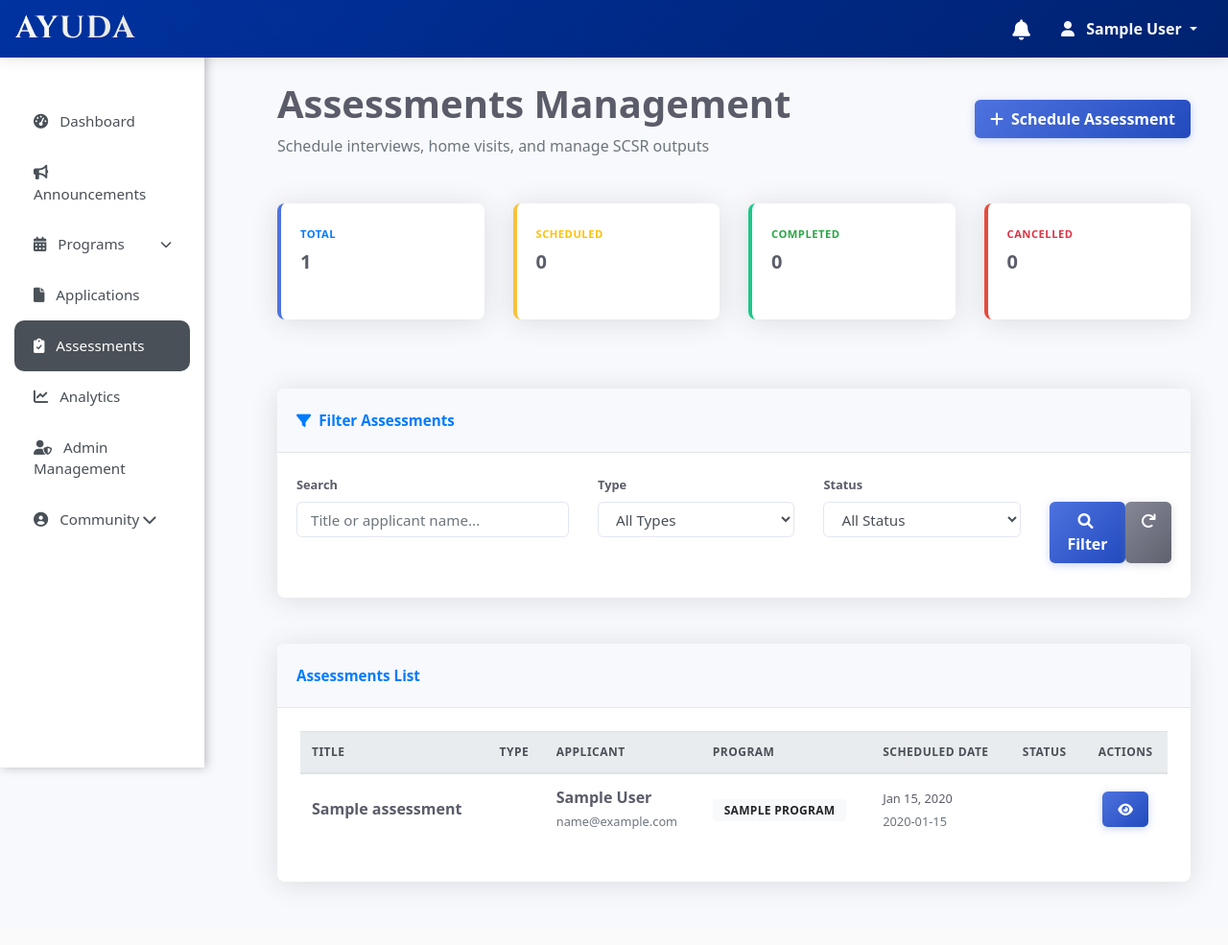
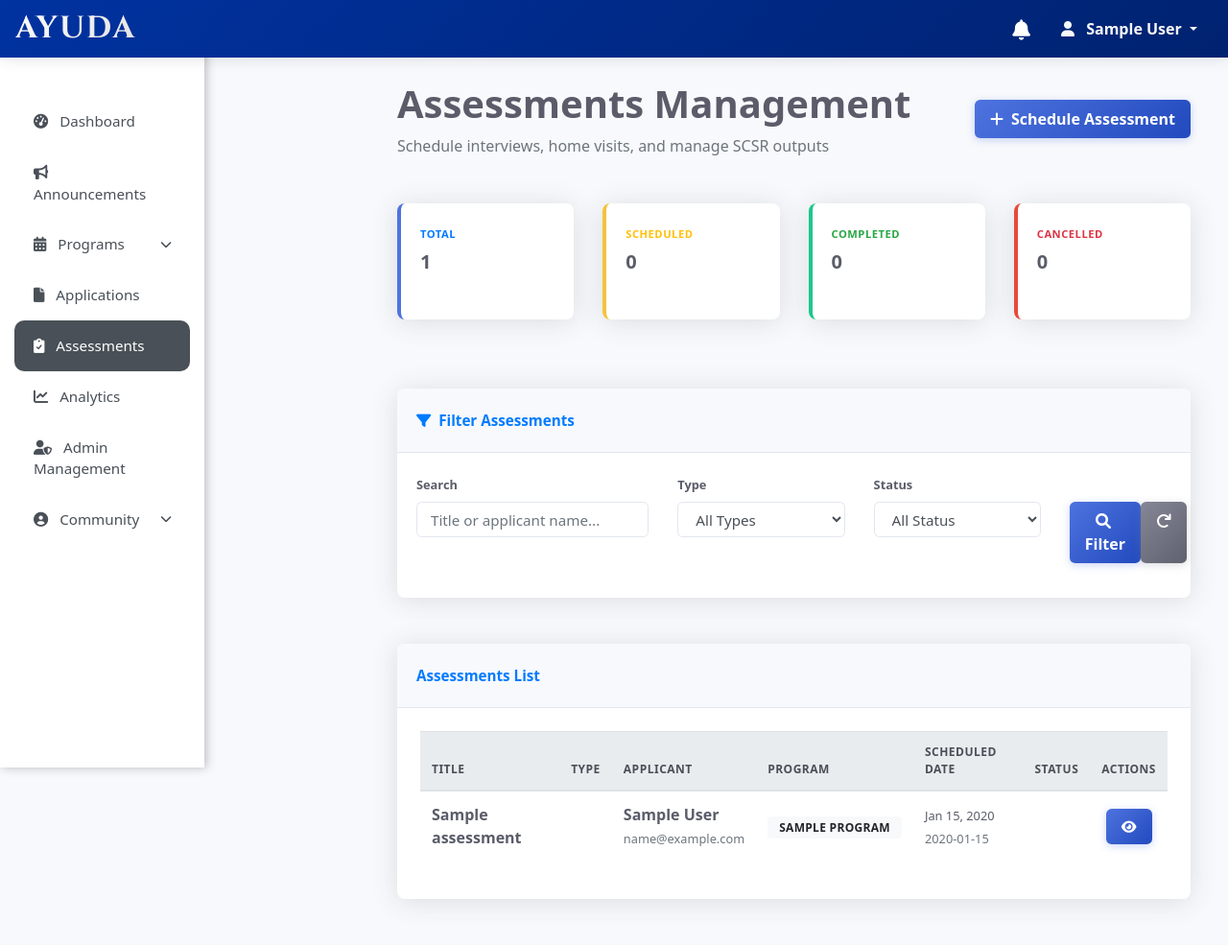
Before and after one commit to armanavi-lspu/AYUDA, a Flask app: page /admin/assessments in a window 1280 px wide. Shown: the whole page at 96% size. Before the commit the page ends 926 px from the top, so only its background shows below. Run offline with Flask 3, Linux system fonts and the light colour scheme; a user stored in the database is signed in; tables that the repository leaves empty hold one stand-in row (values such as "Sample post"); some libraries are stand-ins or nearby versions.

Commit message:
Re-align admin base sidebar and assessment templates to aldub branch design
Co-authored-by: armanavi-lspu <227430897+armanavi-lspu@users.noreply.github.com>

```diff
--- a/templates/admin/adm_assessment.html
+++ b/templates/admin/adm_assessment.html
@@ -44,7 +44,7 @@
 
     <!-- Statistics Cards -->
     <div class="row mb-5">
-        <div class="col-lg-3 col-md-6 mb-4">
+        <div class="col-lg col-md-6 mb-4">
             <div class="card border-left-primary shadow stats-card h-100">
                 <div class="card-body py-4">
                     <div class="text-xs font-weight-bold text-primary text-uppercase mb-2">Total</div>
@@ -53,7 +53,7 @@
             </div>
         </div>
 
-        <div class="col-lg-3 col-md-6 mb-4">
+        <div class="col-lg col-md-6 mb-4">
             <div class="card border-left-warning shadow stats-card h-100">
                 <div class="card-body py-4">
                     <div class="text-xs font-weight-bold text-warning text-uppercase mb-2">Scheduled</div>
@@ -62,7 +62,7 @@
             </div>
         </div>
 
-        <div class="col-lg-3 col-md-6 mb-4">
+        <div class="col-lg col-md-6 mb-4">
             <div class="card border-left-success shadow stats-card h-100">
                 <div class="card-body py-4">
                     <div class="text-xs font-weight-bold text-success text-uppercase mb-2">Completed</div>
@@ -71,7 +71,7 @@
             </div>
         </div>
 
-        <div class="col-lg-3 col-md-6 mb-4">
+        <div class="col-lg col-md-6 mb-4">
             <div class="card border-left-danger shadow stats-card h-100">
                 <div class="card-body py-4">
                     <div class="text-xs font-weight-bold text-danger text-uppercase mb-2">Cancelled</div>
@@ -132,7 +132,7 @@
 
     <!-- Assessments Table -->
     <div class="card shadow">
-        <div class="card-header py-4">
+        <div class="card-header py-4 d-flex justify-content-between align-items-center">
             <h6 class="m-0 font-weight-bold text-primary">Assessments List</h6>
         </div>
         <div class="card-body p-4">
--- a/templates/admin/admin_base.html
+++ b/templates/admin/admin_base.html
@@ -119,7 +119,7 @@
             z-index: 100;
             padding-top: 6.25rem;
             background-color: #ffffff;
-            width: 15.625rem;
+            width: 23.4375rem;
             box-shadow: 2px 0 10px rgba(0, 0, 0, 0.25);
         }
 
@@ -177,7 +177,7 @@
         }
 
         .content-wrapper {
-            margin-left: 15.625rem;
+            margin-left: 23.4375rem;
             padding-top: 60px;
         }
 
@@ -192,7 +192,7 @@
 
         @media (max-width: 768px) {
             .sidebar {
-                margin-left: -15.625rem;
+                margin-left: -23.4375rem;
             }
 
             .content-wrapper {
@@ -521,7 +521,7 @@
         }
 
         .content-wrapper {
-            margin-left: 250px;
+            margin-left: 375px;
             padding-top: 60px;
         }
 
@@ -536,7 +536,7 @@
 
         @media (max-width: 768px) {
             .sidebar {
-                margin-left: -250px;
+                margin-left: -375px;
             }
 
             .content-wrapper {
@@ -993,38 +993,40 @@
     <!-- Side Navigation Bar -->
     <nav class="col-md-2 d-none d-md-block sidebar collapse" id="sidebarMenu">
         <div class="sidebar-sticky">
+            {% set prog_active = request.path.startswith('/admin/programs') or request.path.startswith('/admin/subsidy') %}
+            {% set comm_active = request.path.startswith('/admin/community') %}
             <ul class="nav flex-column">
                 <li class="nav-item">
-                    <a class="nav-link active" href="{{ url_for('admin.dashboard') }}">
+                    <a class="nav-link{% if request.path == '/admin/dashboard' %} active{% endif %}" href="{{ url_for('admin.dashboard') }}">
                         <i class="fas fa-tachometer-alt mr-2"></i>
                         Dashboard
                     </a>
                 </li>
                 <li class="nav-item">
-                    <a class="nav-link" href="{{ url_for('admin.adm_announcements') }}">
+                    <a class="nav-link{% if request.path.startswith('/admin/announcement') %} active{% endif %}" href="{{ url_for('admin.adm_announcements') }}">
                         <i class="fas fa-bullhorn mr-2"></i>
                         Announcements
                     </a>
                 </li>
                 <!-- Programs Dropdown -->
                 <li class="nav-item">
-                    <a class="nav-link d-flex justify-content-between align-items-center" href="#programsSubmenu" data-toggle="collapse" aria-expanded="false">
+                    <a class="nav-link d-flex justify-content-between align-items-center{% if prog_active %} active{% endif %}" href="#programsSubmenu" data-toggle="collapse" aria-expanded="{{ 'true' if prog_active else 'false' }}">
                         <span>
                             <i class="fas fa-calendar-alt mr-2"></i>
                             Programs
                         </span>
                         <i class="fas fa-chevron-down small"></i>
                     </a>
-                    <div class="collapse" id="programsSubmenu">
+                    <div class="collapse{% if prog_active %} show{% endif %}" id="programsSubmenu">
                         <ul class="nav flex-column pl-4">
                             <li class="nav-item">
-                                <a class="nav-link py-2" href="{{ url_for('admin.adm_programs') }}">
+                                <a class="nav-link py-2{% if request.path.startswith('/admin/programs') %} active{% endif %}" href="{{ url_for('admin.adm_programs') }}">
                                     <i class="fas fa-hand-holding-usd mr-2"></i>
                                     Financial Assistance
                                 </a>
                             </li>
                             <li class="nav-item">
-                                <a class="nav-link py-2" href="{{ url_for('admin.adm_subsidy') }}">
+                                <a class="nav-link py-2{% if request.path.startswith('/admin/subsidy') %} active{% endif %}" href="{{ url_for('admin.adm_subsidy') }}">
                                     <i class="fas fa-money-check-alt mr-2"></i>
                                     Subsidy
                                 </a>
@@ -1033,46 +1035,48 @@
                     </div>
                 </li>
                 <li class="nav-item">
-                    <a class="nav-link" href="{{ url_for('admin.applications') }}">
+                    <a class="nav-link{% if request.path.startswith('/admin/applications') %} active{% endif %}" href="{{ url_for('admin.applications') }}">
                         <i class="fas fa-file mr-2"></i>
                         Applications
                     </a>
                 </li>
                 <li class="nav-item">
-                    <a class="nav-link" href="{{ url_for('admin.assessments') }}">
+                    <a class="nav-link{% if request.path.startswith('/admin/assessments') %} active{% endif %}" href="{{ url_for('admin.assessments') }}">
                         <i class="fas fa-clipboard-check mr-2"></i>
                         Assessments
                     </a>
                 </li>
                 <li class="nav-item">
-                    <a class="nav-link" href="{{ url_for('admin.analytics') }}">
+                    <a class="nav-link{% if request.path.startswith('/admin/analytics') %} active{% endif %}" href="{{ url_for('admin.analytics') }}">
                         <i class="fas fa-chart-line mr-2"></i>
                         Analytics
                     </a>
                 </li>
 
                 <li class="nav-item">
-                    <a class="nav-link" href="{{ url_for('admin.admin_management') }}">
+                    <a class="nav-link{% if request.path.startswith('/admin/admin_management') %} active{% endif %}" href="{{ url_for('admin.admin_management') }}">
                         <i class="fas fa-user-shield mr-2"></i>
                         Admin Management
                     </a>
                 </li>
                 <li class="nav-item">
-                    <a class="nav-link" href="#" data-toggle="collapse" data-target="#communitySubmenu" aria-expanded="false">
-                        <i class="fas fa-user-circle mr-2"></i>
-                        Community
-                        <i class="fas fa-chevron-down ml-auto"></i>
+                    <a class="nav-link d-flex justify-content-between align-items-center{% if comm_active %} active{% endif %}" href="#" data-toggle="collapse" data-target="#communitySubmenu" aria-expanded="{{ 'true' if comm_active else 'false' }}">
+                        <span>
+                            <i class="fas fa-user-circle mr-2"></i>
+                            Community
+                        </span>
+                        <i class="fas fa-chevron-down small"></i>
                     </a>
-                    <div class="collapse" id="communitySubmenu">
-                        <ul class="nav flex-column">
+                    <div class="collapse{% if comm_active %} show{% endif %}" id="communitySubmenu">
+                        <ul class="nav flex-column pl-4">
                             <li class="nav-item">
-                                <a class="nav-link pl-4" href="{{ url_for('admin.community') }}">
+                                <a class="nav-link py-2{% if request.path.startswith('/admin/community') and not request.path.startswith('/admin/community/verify') %} active{% endif %}" href="{{ url_for('admin.community') }}">
                                     <i class="fas fa-users mr-2"></i>
                                     Users
                                 </a>
                             </li>
                             <li class="nav-item">
-                                <a class="nav-link pl-4" href="{{ url_for('admin.community_verify') }}">
+                                <a class="nav-link py-2{% if request.path.startswith('/admin/community/verify') %} active{% endif %}" href="{{ url_for('admin.community_verify') }}">
                                     <i class="fas fa-user-check mr-2"></i>
                                     Verify
                                     {% if pending_verifications_count is defined and pending_verifications_count > 0 %}
--- a/templates/admin/view_assessment.html
+++ b/templates/admin/view_assessment.html
@@ -9,7 +9,11 @@
     }
 
     .bg-gradient-primary {
-        background: linear-gradient(135deg, #4e73df 0%, #224abe 100%);
+        background: linear-gradient(87deg, #5e72e4 0, #825ee4 100%) !important;
+    }
+
+    .card-header.bg-gradient-primary .text-light.opacity-75 {
+        opacity: 0.8;
     }
 
     .status-badge {
```
